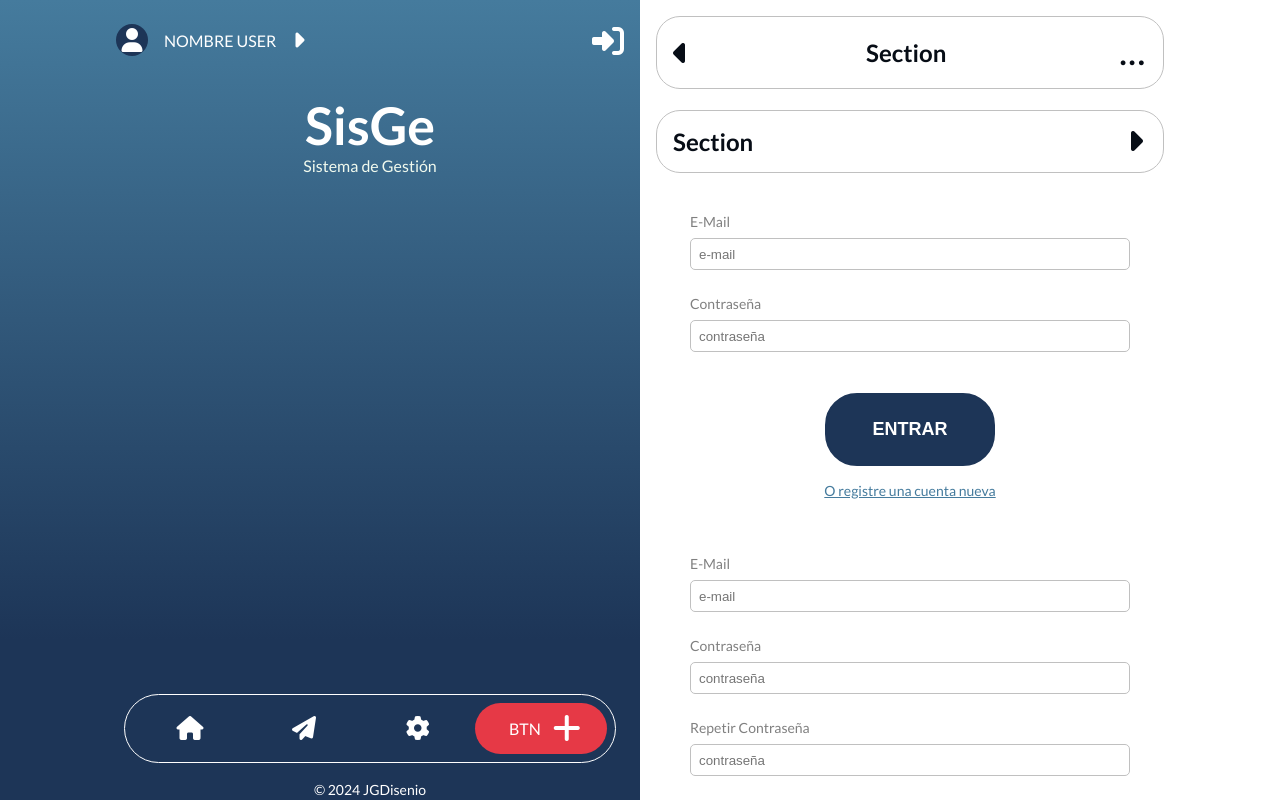
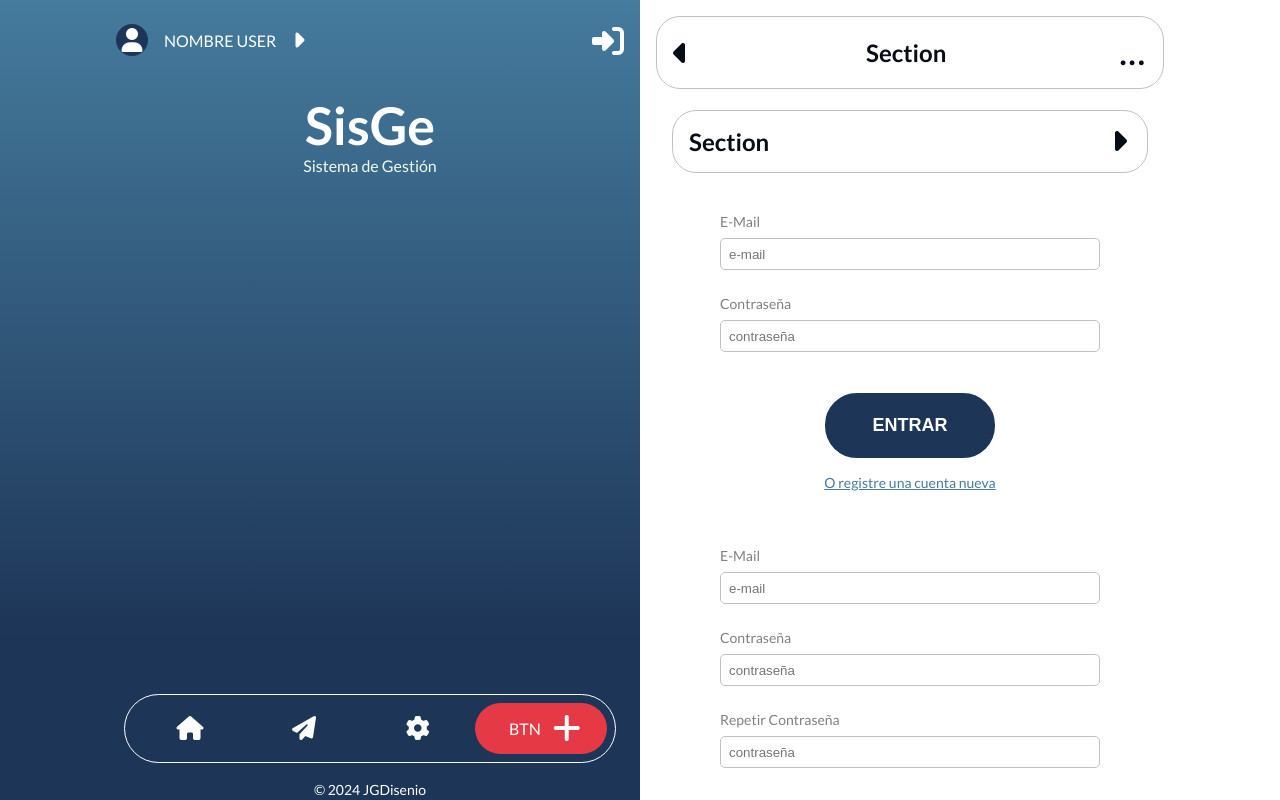
Before and after one commit to jgazzin/sisge, a plain HTML site: page index.html in a window 1280 px wide. Drawn offline with Linux system fonts and the light colour scheme.

Commit message:
prueba en proyectIDX

```diff
--- a/assets/css/globales.css
+++ b/assets/css/globales.css
@@ -65,7 +65,7 @@ input{
 
 .btn {
   width: 170px;
-  padding: 24px 32px;
+  padding: 20px 32px;
   border: 2px solid var(--color-ppal);
   border-radius: 32px;
   background: var(--color-ppal);
@@ -77,7 +77,7 @@ input{
 }
 
 .btn:hover {
-	background:var(--color-suplemento);
+	background: #fff;
   color: var(--color-ppal);
   box-shadow: 0 0 8px silver;
 }
--- a/index.html
+++ b/index.html
@@ -76,7 +76,7 @@
         </div>
         <div class="botones">
           <button class="btn">entrar</button>
-          <a href="#">O registre una cuenta nueva</a>
+          <p>O registre una cuenta nueva</p>
         </div>
       </div>
 
@@ -95,7 +95,7 @@
         </div>
         <div class="botones">
           <button class="btn">Registrar</button>
-          <a href="#">O ingrese a una cuenta existente</a>
+          <p>O ingrese a una cuenta existente</p>
         </div>
       </div>
 
--- a/style.css
+++ b/style.css
@@ -91,7 +91,7 @@ body{
     border-radius: 24px;
     background-color: #fff;
     padding: 8px 16px;
-    margin: 0 16px;
+    margin: 0 32px;
 }
 .container i{
     margin-right: 4px;
@@ -186,7 +186,7 @@ body{
     align-items: center;
     justify-content: center;
     margin: 16px 0;
-    padding: 0 50px;
+    padding: 0 80px;
     width: 100%;
 }
 
@@ -223,14 +223,14 @@ body{
     gap: 16px;
     margin-top: 16px;
 }
-.botones a{
+.botones p{
     font-size: 14px;
     font-weight: 400;
     color: var(--color-complemento);
     text-transform: none;
     text-decoration: underline;
 }
-.botones a:hover{
+.botones p:hover{
     color: var(--color-ppal);
 }
 
```
